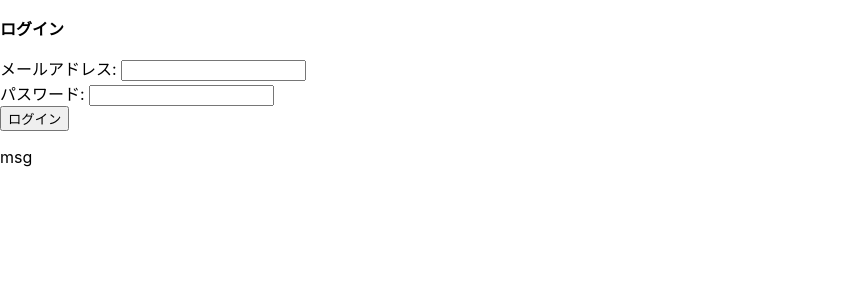
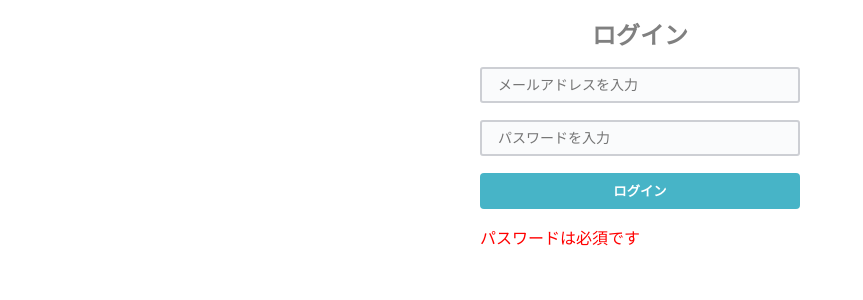
Before and after one commit to yyamada12/login, a React (Create React App) app in the folder client/react/: page /login in a window 1280 px wide. Shown: the top 300 px of the page, without its empty margins (0-863 px from the left). Built offline with nearby package versions, Linux system fonts and the light colour scheme.

Commit message:
add style for login view

```diff
--- a/client/react/src/components/Login.tsx
+++ b/client/react/src/components/Login.tsx
@@ -1,15 +1,24 @@
 import React, { useState } from 'react'
 import { useForm } from 'react-hook-form'
+import { useHistory } from 'react-router'
 
 import axios from 'axios'
 import 'external/axios_settings'
 
+import 'style/login.css'
+
+import { useSetUserContext } from 'contexts/UserStore'
+
 const Login: React.FC = () => {
   const [email, setEmail] = useState('')
   const [password, setPassword] = useState('')
-  const [msg, setMsg] = useState('msg')
+  const [msg, setMsg] = useState('パスワードは必須です')
+
+  const history = useHistory()
 
   const { register, handleSubmit, errors } = useForm()
+
+  const { setUserId } = useSetUserContext()
 
   const onClick = () => {
     axios
@@ -17,8 +26,10 @@ const Login: React.FC = () => {
         email: email,
         password: password,
       })
-      .then(() => {
-        // TODO: トップ画面へリダイレクト
+      .then((res) => {
+        setMsg(res.data.userId)
+        setUserId(res.data.userId)
+        history.push('/top')
       })
       .catch((err) => {
         if (err.response) {
@@ -29,12 +40,10 @@ const Login: React.FC = () => {
 
   return (
     <React.Fragment>
-      <form onSubmit={handleSubmit(onClick)}>
-        <p>
-          <b>ログイン</b>
-        </p>
+      <div className="loginMain">
+        <h1 className="login">ログイン</h1>
 
-        <label>メールアドレス: </label>
+        <form className="loginForm" onSubmit={handleSubmit(onClick)}>
           <input
             type="email"
             name="email"
@@ -42,15 +51,13 @@ const Login: React.FC = () => {
               setEmail(e.target.value)
             }
             value={email}
+            placeholder="メールアドレスを入力"
             ref={register({
               required: 'メールアドレスを入力してください',
             })}
           />
           {errors.email && errors.email.message}
 
-        <br />
-
-        <label>パスワード: </label>
           <input
             type="password"
             name="password"
@@ -58,18 +65,19 @@ const Login: React.FC = () => {
               setPassword(e.target.value)
             }
             value={password}
+            placeholder="パスワードを入力"
             ref={register({
               required: 'パスワードを入力してください',
             })}
           />
 
-        <br />
+          <button className="loginSubmit" type="submit">
+            ログイン
+          </button>
 
-        <button type="submit">ログイン</button>
-
-        <br />
-        <p>{msg}</p>
+          <p className="loginMsg">{msg}</p>
         </form>
+      </div>
     </React.Fragment>
   )
 }
--- /dev/null
+++ b/client/react/src/style/login.css
@@ -0,0 +1,37 @@
+.login {
+  text-align: center;
+  color: gray;
+  font-size: 24px;
+}
+
+.loginForm > input {
+  font-size: 14px;
+  background-color: #fafbfc;
+  width: 100%;
+  box-sizing: border-box;
+  height: 36px;
+  border: 2px solid #cdcfd4;
+  border-radius: 3px;
+  text-indent: 1em;
+  margin: 0 0 1.2em;
+}
+
+.loginMain {
+  max-width: 320px;
+  margin: 0 auto;
+}
+
+.loginSubmit {
+  width: 100%;
+  height: 36px;
+  background: rgb(71, 180, 199);
+  border-radius: 0.3em;
+  font-weight: bold;
+  text-decoration: none;
+  color: #fff;
+  border: 0px;
+}
+
+.loginMsg {
+  color: red;
+}
```
Lines whose indentation alone changed are shown as unchanged.
